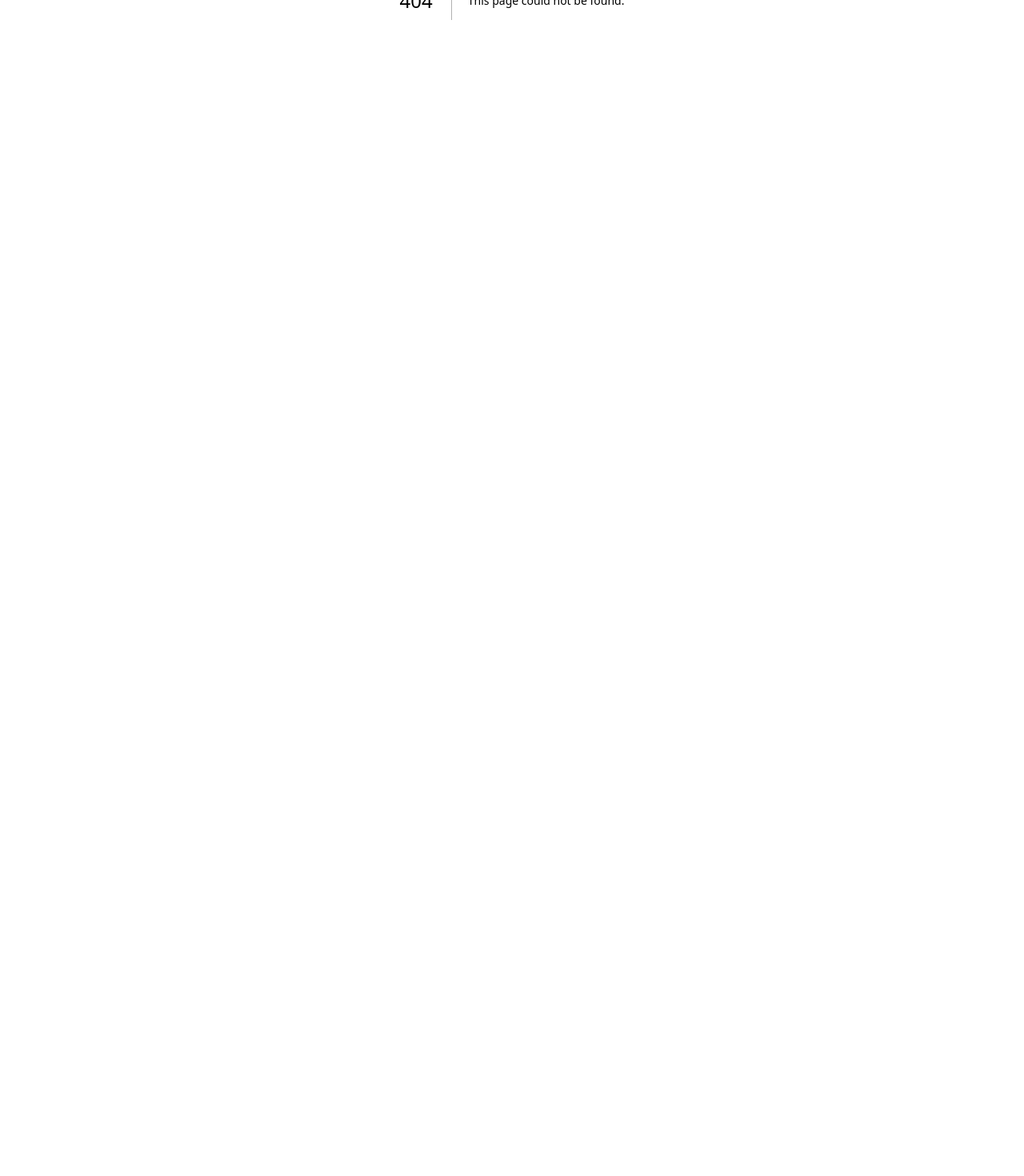
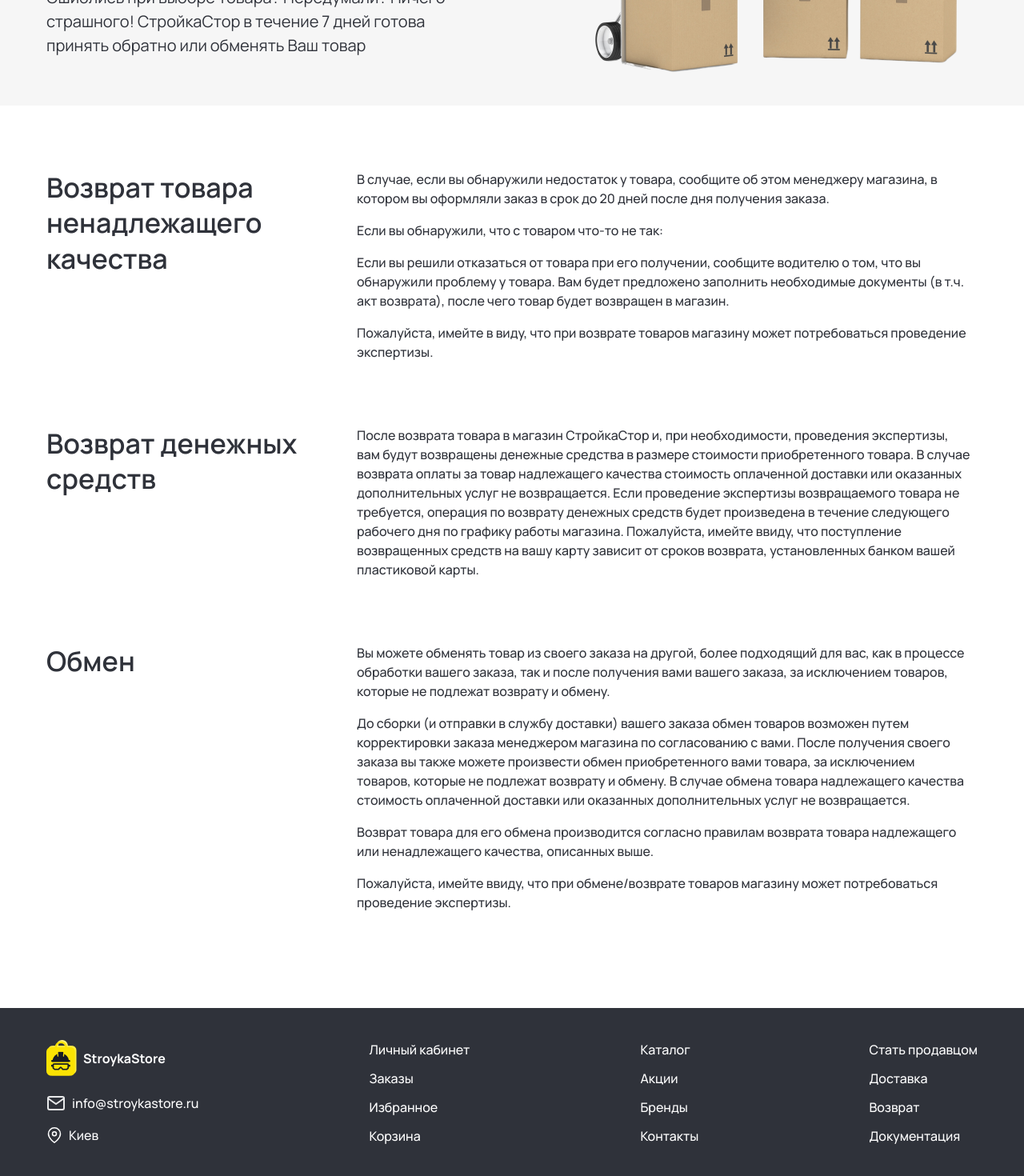
Before and after one commit to EugeneKh1988/stroykastore, a Next.js app: page /return in a window 1280 px wide. Before the commit this address had no page. Shown: the part 400-1870 px from the top of the page at 80% size. Before the commit the page ends 800 px from the top, so only its background shows below. Built offline with nearby package versions, Linux system fonts and the light colour scheme.

Commit message:
added return page

```diff
--- a/src/app/delivery/page.tsx
+++ b/src/app/delivery/page.tsx
@@ -10,6 +10,7 @@
           title="Доставка"
           description="Доставка осуществляется курьерами поставщика или службой курьеров Достависта. Также товар можно забрать самостоятельно от поставщика"
           className="mt-10 lg:max-w-[1360px] mx-auto bg-[url('../../public/delivery_block.png')] bg-no-repeat"
+          links={[{ name: "Главная", url: "/" }, { name: "Доставка" }]}
         />
         <DeliveryStepsBlock className="mt-[80px]" />
         <DeliveryFAQBlock className="mt-[80px]" />
--- /dev/null
+++ b/src/app/return/layout.tsx
@@ -0,0 +1,21 @@
+import CategoriesList from "@/components/CategoriesList";
+import FooterBlock from "@/components/FooterBlock";
+import Nav from "@/components/Nav";
+import Toolbar from "@/components/Toolbar";
+
+
+export default function ReturnLayout({
+  children,
+}: Readonly<{
+  children: React.ReactNode;
+}>) {
+  return (
+    <>
+      <Nav />
+      <Toolbar />
+      <CategoriesList />
+      {children}
+      <FooterBlock />
+    </>
+  );
+}
--- /dev/null
+++ b/src/app/return/page.tsx
@@ -0,0 +1,100 @@
+import Container from "@/components/Container";
+import SectionHeaderBlock from "@/components/SectionHeaderBlock";
+
+
+const ReturnPage = () => {
+    return (
+      <>
+        <SectionHeaderBlock
+          title="Возврат"
+          description="Ошиблись при выборе товара? Передумали? Ничего страшного! СтройкаСтор в течение 7 дней готова принять обратно или обменять Ваш товар"
+          className="mt-10 lg:max-w-[1360px] mx-auto bg-[url('../../public/return_block.png')] bg-no-repeat bg-wild-sand"
+          links={[{ name: "Главная", url: "/" }, { name: "Возврат" }]}
+        />
+        <Container>
+          <div className="py-20 px-4 md:px-0 flex flex-col justify-center items-center text-shark">
+            <div className="flex gap-3 flex-wrap">
+              <h2 className="md:basis-[376px] grow-0 text-[34px] font-semibold leading-[44.2px]">
+                Возврат товара ненадлежащего качества
+              </h2>
+              <div className="md:basis-[768px] grow-0 text-[16px] font-medium leading-6">
+                <p>
+                  В случае, если вы обнаружили недостаток у товара, сообщите об
+                  этом менеджеру магазина, в котором вы оформляли заказ в срок
+                  до 20 дней после дня получения заказа.
+                </p>
+                <p className="mt-4">
+                  Если вы обнаружили, что с товаром что-то не так:
+                </p>
+                <p className="mt-4">
+                  Если вы решили отказаться от товара при его получении,
+                  сообщите водителю о том, что вы обнаружили проблему у товара.
+                  Вам будет предложено заполнить необходимые документы (в т.ч.
+                  акт возврата), после чего товар будет возвращен в магазин.
+                </p>
+                <p className="mt-4">
+                  Пожалуйста, имейте в виду, что при возврате товаров магазину
+                  может потребоваться проведение экспертизы.
+                </p>
+              </div>
+            </div>
+            <div className="flex gap-3 flex-wrap mt-[80px]">
+              <h2 className="md:basis-[376px] grow-0 text-[34px] font-semibold leading-[44.2px]">
+                Возврат денежных средств
+              </h2>
+              <div className="md:basis-[768px] grow-0 text-[16px] font-medium leading-6">
+                <p>
+                  После возврата товара в магазин СтройкаСтор и, при
+                  необходимости, проведения экспертизы, вам будут возвращены
+                  денежные средства в размере стоимости приобретенного товара. В
+                  случае возврата оплаты за товар надлежащего качества cтоимость
+                  оплаченной доставки или оказанных дополнительных услуг не
+                  возвращается. Если проведение экспертизы возвращаемого товара
+                  не требуется, операция по возврату денежных средств будет
+                  произведена в течение следующего рабочего дня по графику
+                  работы магазина. Пожалуйста, имейте ввиду, что поступление
+                  возвращенных средств на вашу карту зависит от сроков возврата,
+                  установленных банком вашей пластиковой карты.
+                </p>
+              </div>
+            </div>
+            <div className="flex gap-3 flex-wrap mt-[80px]">
+              <h2 className="md:basis-[376px] grow-0 text-[34px] font-semibold leading-[44.2px]">
+                Обмен
+              </h2>
+              <div className="md:basis-[768px] grow-0 text-[16px] font-medium leading-6">
+                <p>
+                  Вы можете обменять товар из своего заказа на другой, более
+                  подходящий для вас, как в процессе обработки вашего заказа,
+                  так и после получения вами вашего заказа, за исключением
+                  товаров, которые не подлежат возврату и обмену.
+                </p>
+                <p className="mt-4">
+                  До сборки (и отправки в службу доставки) вашего заказа обмен
+                  товаров возможен путем корректировки заказа менеджером
+                  магазина по согласованию с вами. После получения своего заказа
+                  вы также можете произвести обмен приобретенного вами товара,
+                  за исключением товаров, которые не подлежат возврату и обмену.
+                  В случае обмена товара надлежащего качества стоимость
+                  оплаченной доставки или оказанных дополнительных услуг не
+                  возвращается.
+                </p>
+                <p className="mt-4">
+                  Возврат товара для его обмена производится согласно правилам
+                  возврата товара надлежащего или ненадлежащего качества,
+                  описанных выше.
+                </p>
+                <p className="mt-4">
+                  Пожалуйста, имейте ввиду, что при обмене/возврате товаров
+                  магазину может потребоваться проведение экспертизы.
+                </p>
+              </div>
+            </div>
+          </div>
+        </Container>
+      </>
+    );
+};
+
+
+export default ReturnPage;
--- a/src/components/FooterBlock.tsx
+++ b/src/components/FooterBlock.tsx
@@ -142,12 +142,12 @@
               </Link>
             </li>
             <li>
-              <a
-                href="#"
+              <Link
+                href="/return"
                 className="hover:before:mr-1 hover:before:content-['\2192'] before:transition-all before:duration-200"
               >
                 Возврат
-              </a>
+              </Link>
             </li>
             <li>
               <a
--- a/src/components/Nav.tsx
+++ b/src/components/Nav.tsx
@@ -42,7 +42,7 @@
                   <Link href="/delivery">Доставка</Link>
                 </li>
                 <li>
-                  <a>Возврат</a>
+                  <Link href="/return">Возврат</Link>
                 </li>
                 <li>
                   <a>Документация</a>
@@ -68,7 +68,7 @@
                 <Link href="/delivery">Доставка</Link>
               </li>
               <li>
-                <a href="#">Возврат</a>
+                <Link href="/return">Возврат</Link>
               </li>
               <li>
                 <a href="#">Документация</a>
--- a/src/components/SectionHeaderBlock.tsx
+++ b/src/components/SectionHeaderBlock.tsx
@@ -1,14 +1,14 @@
 import BreadCrumbs from "./BreadCrumbs";
 import Container from "./Container";
 
-const SectionHeaderBlock = ({title, description, className}: {title: string, description?: string, className?: string}) => {
+const SectionHeaderBlock = ({title, description, className, links}: {title: string, description?: string, className?: string, links:{name: string, url?: string}[]}) => {
     const classNameValue = className ? { className } : {};
   return (
     <div {...classNameValue}>
       <Container>
         <div className="pt-[40px] pb-[60px] pl-2 md:pl-0">
           <BreadCrumbs
-            links={[{ name: "Главная", url: "/" }, { name: "Доставка" }]}
+            links={links}
           />
           <h1 className="mt-5 text-vulcan text-[48px] font-bold leading-[57.6px]">
             {title}
```
Also changed, not shown: public/return_block.png (added).
